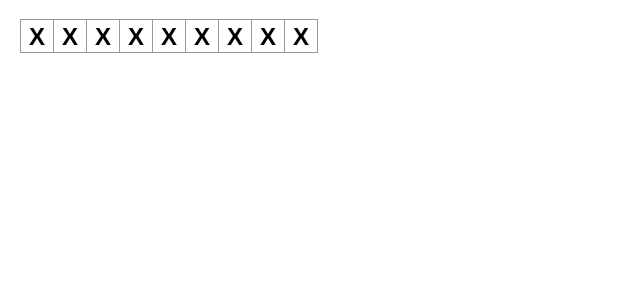
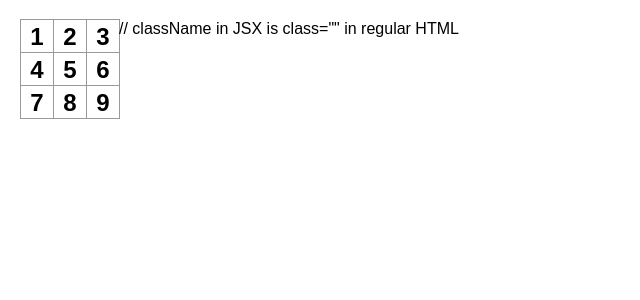
Before and after one commit to llihcchill/tic-tac-toe, a React (Create React App) app: page / in a window 1280 px wide. Shown: the top 300 px of the page, without its empty margins (0-640 px from the left). Built offline with nearby package versions, Linux system fonts and the light colour scheme.

Commit message:
Update App.js

```diff
--- a/App.js
+++ b/App.js
@@ -1,20 +1,25 @@
-export default function Square() {
+export default function Board() {
   return (
     // a function cannot return multiple JSX elements at once
     // in order to actually return multiple, you can wrap all of the
     // elements into a fragment and render them all in one
     <>
-      <button className="square">X</button>
-      <button className="square">X</button>
-      <button className="square">X</button>
-
-      <button className="square">X</button>
-      <button className="square">X</button>
-      <button className="square">X</button>
-
-      <button className="square">X</button>
-      <button className="square">X</button>
-      <button className="square">X</button>
+      <div className="board-row">
+      // className in JSX is class="" in regular HTML
+        <button className="square">1</button>
+        <button className="square">2</button>
+        <button className="square">3</button>
+      </div>
+      <div className="board-row">
+        <button className="square">4</button>
+        <button className="square">5</button>
+        <button className="square">6</button>
+      </div>
+      <div className="board-row">
+        <button className="square">7</button>
+        <button className="square">8</button>
+        <button className="square">9</button>
+      </div>
     </>
   );
 }
```
